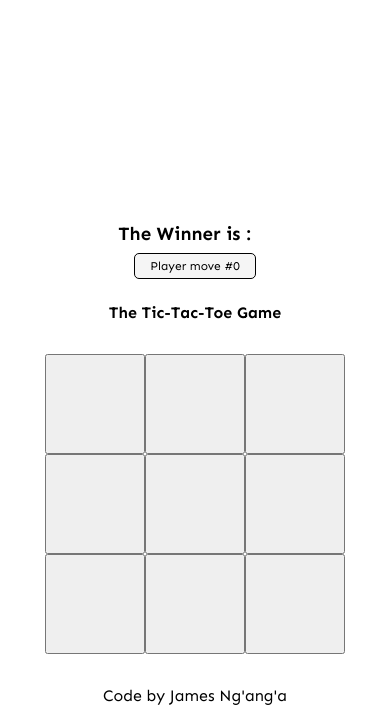
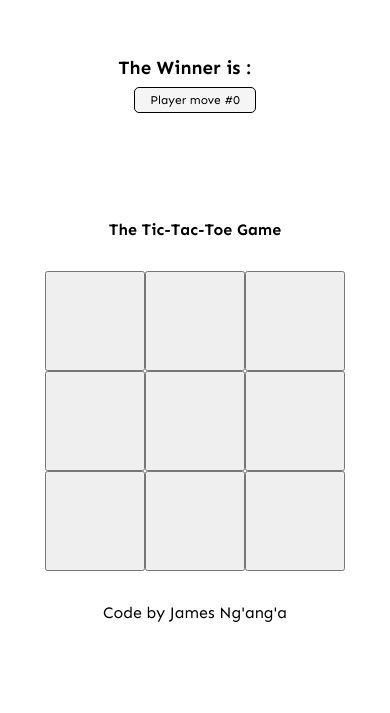
Before and after one commit to devjamesnjoroge/TIC-TAC-TOE, a React (Create React App) app: page / in a window 390 px wide. Shown: the part 131-844 px from the top of the page. Built offline with nearby package versions, Linux system fonts and the light colour scheme.

Commit message:
fix minor bugs

```diff
--- a/src/index.css
+++ b/src/index.css
@@ -18,7 +18,7 @@
   width: 100%;
   display: flex;
   align-items: center;
-  justify-content: first baseline;
+  justify-content: center;
   flex-direction: column;
   padding: .5em 0;
 }
@@ -75,6 +75,10 @@ ul{
     height: 100vh;
   }
 
+  .row{
+    margin-bottom: 5.2rem;
+  }
+
   ul{
     grid-template-columns: auto auto;
   }
```
